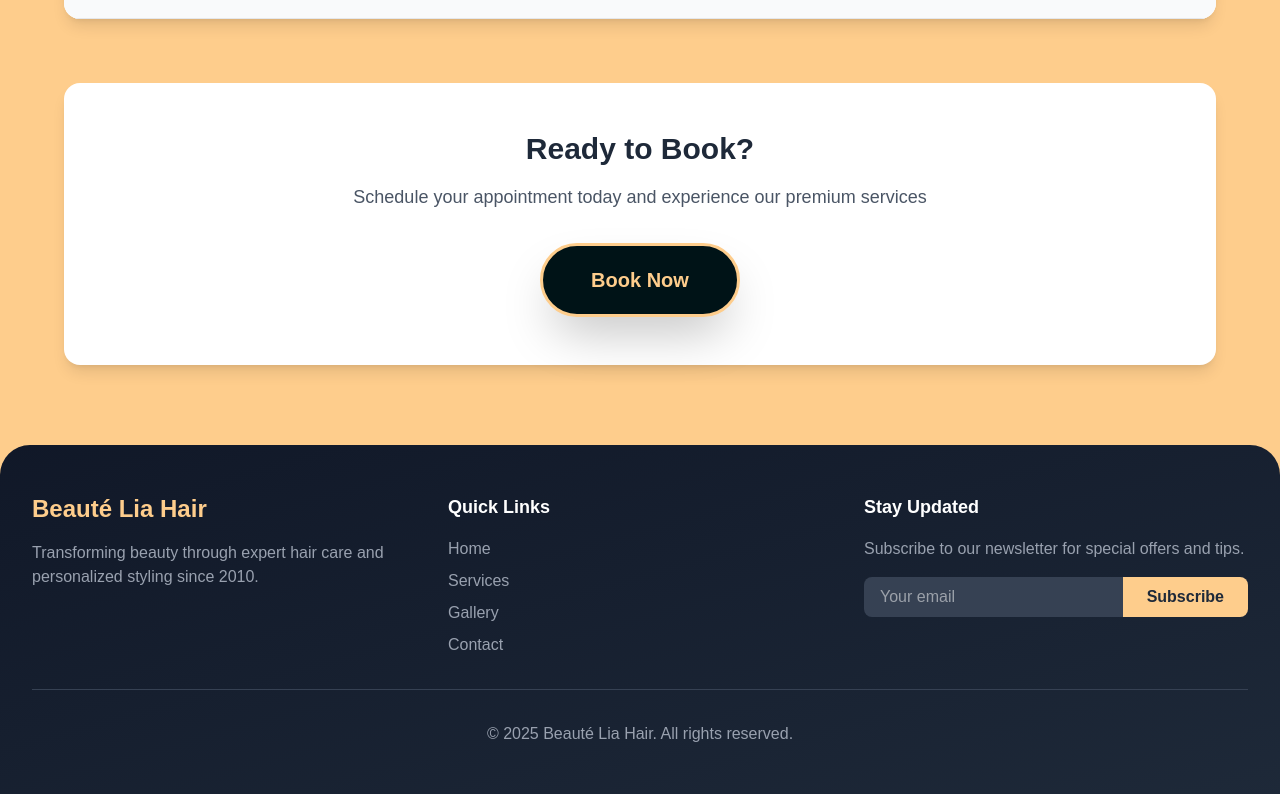
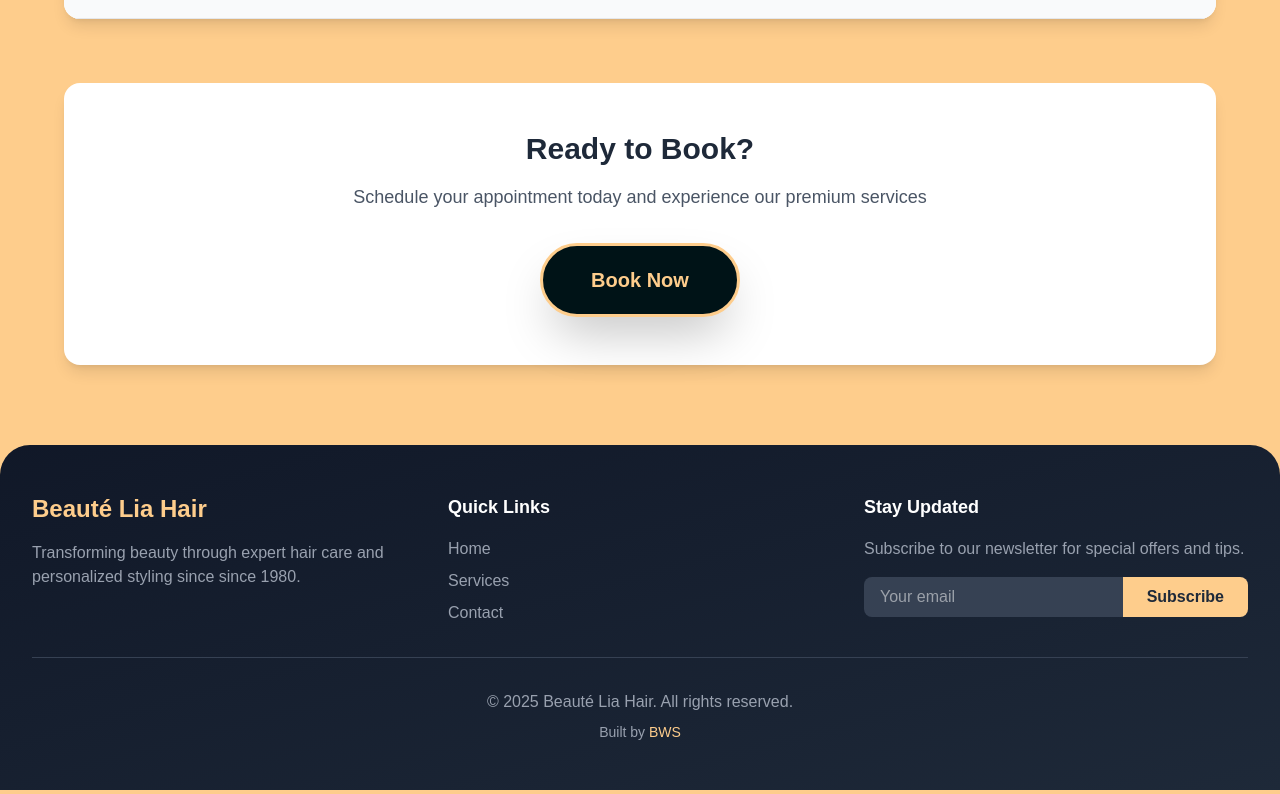
Before and after one commit to koolung/blh, a Next.js app: page /services in a window 1280 px wide. Shown: the part 2933-3727 px from the top of the page. Built offline with nearby package versions, Linux system fonts and the light colour scheme; no server answers.

Commit message:
dead link fixes

```diff
--- a/app/components/Footer.tsx
+++ b/app/components/Footer.tsx
@@ -68,7 +68,7 @@ export default function Footer() {
               Beauté Lia Hair
             </h3>
             <p className="text-gray-400">
-              Transforming beauty through expert hair care and personalized styling since 2010.
+              Transforming beauty through expert hair care and personalized styling since since 1980.
             </p>
           </motion.div>
 
@@ -80,7 +80,7 @@ export default function Footer() {
           >
             <h4 className="text-lg font-semibold mb-4">Quick Links</h4>
             <ul className="space-y-2">
-              {['Home', 'Services', 'Gallery', 'Contact'].map((link) => (
+              {['Home', 'Services', 'Contact'].map((link) => (
                 <li key={link}>
                   <button
                     onClick={() => document.getElementById(link.toLowerCase())?.scrollIntoView({ behavior: 'smooth' })}
@@ -139,6 +139,17 @@ export default function Footer() {
           className="border-t border-gray-700 pt-8 text-center text-gray-400"
         >
           <p>&copy; {new Date().getFullYear()} Beauté Lia Hair. All rights reserved.</p>
+          <p className="text-sm mt-2">
+            Built by{' '}
+            <a
+              href="https://www.bedfordwebservices.com"
+              target="_blank"
+              rel="noopener noreferrer"
+              className="text-[#FECD8C] hover:text-white transition-colors"
+            >
+              BWS
+            </a>
+          </p>
         </motion.div>
       </div>
     </footer>
--- a/app/components/Hero.tsx
+++ b/app/components/Hero.tsx
@@ -101,7 +101,7 @@ export default function Hero() {
           transition={{ duration: 0.8, delay: 0.6 }}
           className="flex flex-col sm:flex-row gap-4 justify-center items-center"
         >
-          <FancyButton onClick={() => document.getElementById('contact')?.scrollIntoView({ behavior: 'smooth' })}>
+          <FancyButton onClick={() => window.open('https://dikidi.app/962128', '_blank')}>
             Book Appointment
           </FancyButton>
         </motion.div>
--- a/app/components/Services.tsx
+++ b/app/components/Services.tsx
@@ -168,11 +168,12 @@ export default function Services() {
             ))}
 
             {/* Browse More Card */}
+            <Link href="/services">
               <motion.div
                 initial={{ opacity: 0, y: 50 }}
                 animate={isInView ? { opacity: 1, y: 0 } : { opacity: 0, y: 50 }}
                 transition={{ duration: 0.5, delay: services.length * 0.1 }}
-              className="relative flex-shrink-0 w-[82%] h-full rounded-[10px] overflow-hidden snap-start bg-[#001317] flex flex-col items-center justify-center px-[10%] text-center"
+                className="relative flex-shrink-0 w-[82%] h-full rounded-[10px] overflow-hidden snap-start bg-[#001317] flex flex-col items-center justify-center px-[10%] text-center cursor-pointer"
               >
                 <h3 className="text-3xl font-bold text-[#FECD8C] mb-6">Browse More Services</h3>
                 <motion.button
@@ -200,6 +201,7 @@ export default function Services() {
                 </div>
               </motion.a>
               </motion.div>
+            </Link>
           </div>
 
           {/* Navigation Arrows */}
@@ -277,6 +279,7 @@ export default function Services() {
           ))}
 
           {/* Browse More Card */}
+          <Link href="/services">
             <motion.div
               initial={{ opacity: 0, y: 50 }}
               animate={isInView ? { opacity: 1, y: 0 } : { opacity: 0, y: 50 }}
@@ -310,6 +313,7 @@ export default function Services() {
               </div>
             </motion.a>
             </motion.div>
+          </Link>
         </div>
       </div>
     </section>
```
Lines whose indentation alone changed are shown as unchanged.
